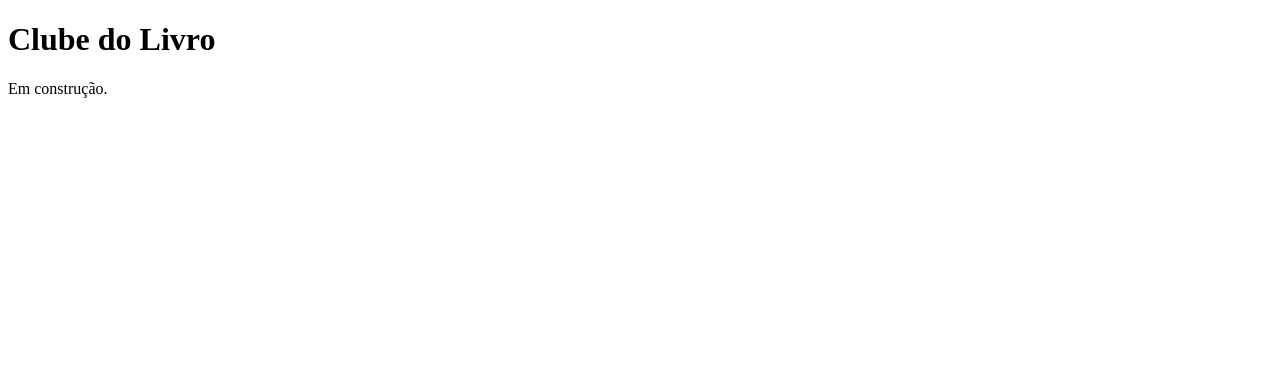
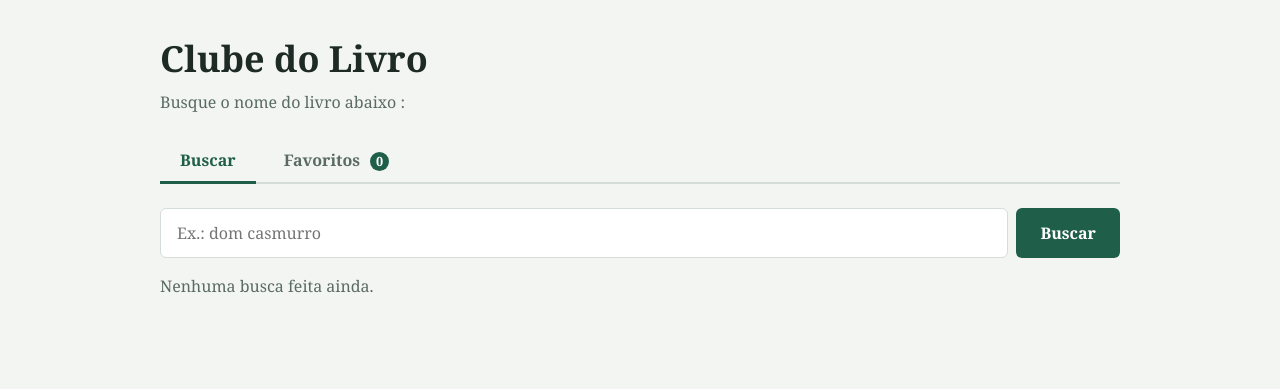
Before and after one commit to nanaassss/bootcamp2-projeto-final, a website: page public/index.html in a window 1280 px wide. Drawn offline with Linux system fonts and the light colour scheme; files that its build step writes are made by us from their sources.

Commit message:
Update.index.html

```diff
--- a/public/index.html
+++ b/public/index.html
@@ -1,5 +1,49 @@
 <!DOCTYPE html>
-<html lang="pt-BR">
-<head><meta charset="utf-8"><title>Clube do Livro</title></head>
-<body><h1>Clube do Livro</h1><p>Em construção.</p></body>
+<html lang="en">
+<head>
+  <meta charset="UTF-8">
+  <meta name="viewport" content="width=device-width, initial-scale=1.0">
+  <link rel="stylesheet" href="style.css">
+
+ <title>📚Clube do Livro📚</title>
+</head>
+<body>
+
+   <main class="pagina">
+    <header class="topo">
+      <h1>Clube do Livro</h1>
+      <p>Busque o nome do livro abaixo : </p>
+    </header>
+
+    <div class="abas" role="tablist" aria-label="Seções">
+      <button class="aba" role="tab" id="aba-busca" aria-controls="painel-busca" aria-selected="true">Buscar</button>
+      <button class="aba" role="tab" id="aba-favoritos" aria-controls="painel-favoritos" aria-selected="false">
+        Favoritos <span id="contador" class="contador">0</span>
+      </button>
+    </div>
+
+
+    <section id="painel-busca" class="painel" role="tabpanel" aria-labelledby="aba-busca">
+      <form id="form-busca" class="busca">
+        <label for="termo" class="sr-only">Título ou autor</label>
+        <input id="termo" type="search" placeholder="Ex.: dom casmurro" autocomplete="off" required />
+        <button type="submit">Buscar</button>
+      </form>
+
+      <p id="status" class="status" role="status" aria-live="polite">
+        Nenhuma busca feita ainda.
+      </p>
+
+      <section id="resultados" class="grade" aria-label="Resultados da busca"></section>
+    </section>
+
+    <section id="painel-favoritos" class="painel" role="tabpanel" aria-labelledby="aba-favoritos" hidden>
+      <p id="status-fav" class="status" role="status" aria-live="polite">Carregando favoritos…</p>
+      <section id="lista-favoritos" class="grade" aria-label="Livros favoritos"></section>
+    </section>
+  </main>
+  <script src="script.js"></script>
+
+
+</body>
 </html>
```
